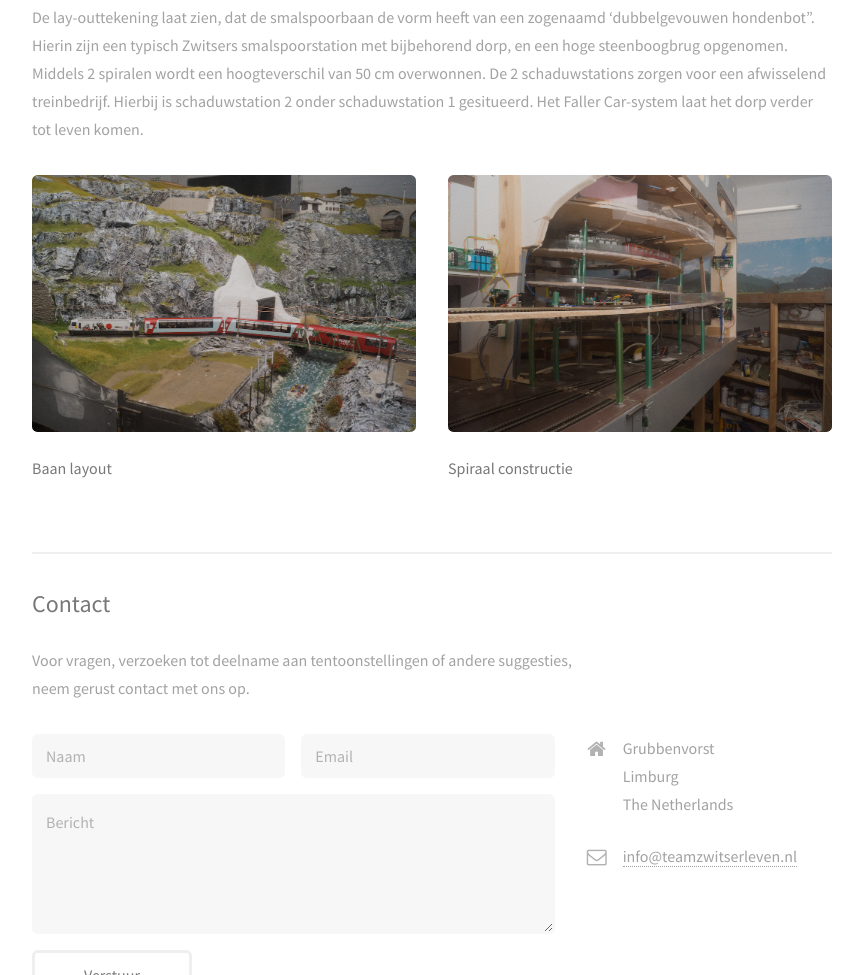
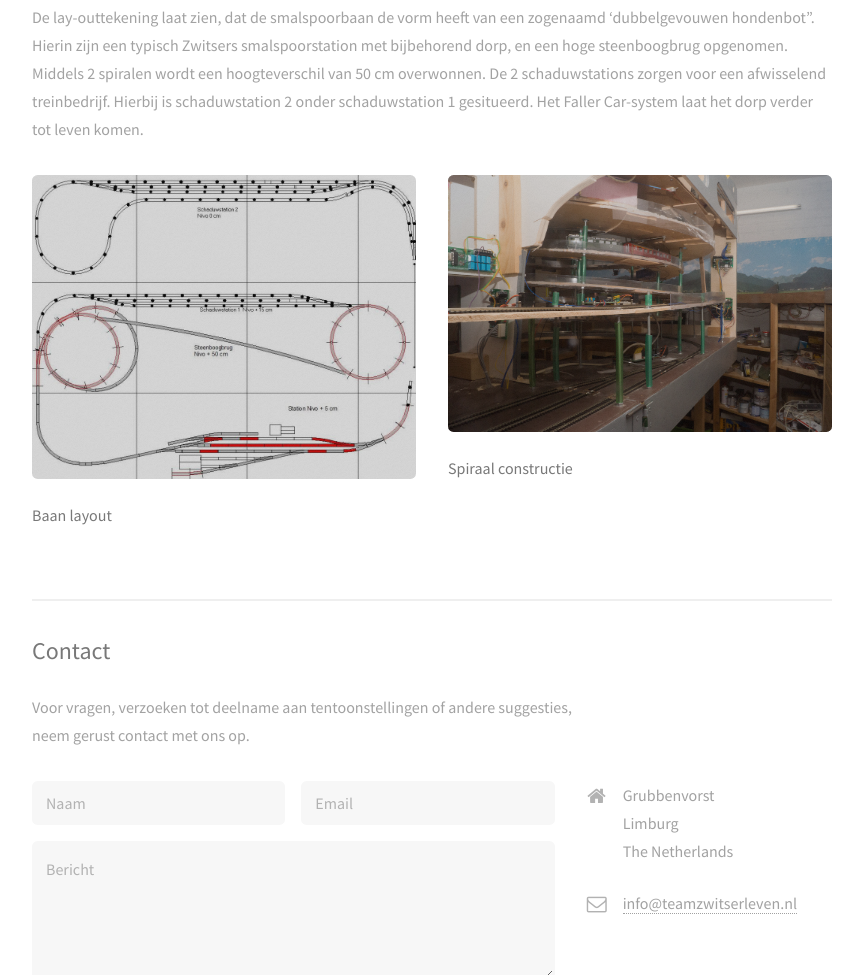
Before and after one commit to TeamZwitserleven/TeamZwitserleven.github.io, a plain HTML site: page index.html in a window 1280 px wide. Shown: the part 1761-2736 px from the top of the page, without its empty margins (400-1263 px from the left). Drawn offline with Linux system fonts and the light colour scheme.

Commit message:
Publish version b7b4cb9

```diff
--- a/index.html
+++ b/index.html
@@ -88,8 +88,8 @@
 	<div class="row">
 
 		<article class="6u 12u$(xsmall) work-item">
-			<a href="/images/2015-604.jpg" class="image fit thumb">
-				<img src="/images/2015-604.jpg" alt="" />
+			<a href="/images/baanlayout.jpg" class="image fit thumb">
+				<img src="/images/baanlayout.jpg" alt="" />
 			</a>
 			<h3>Baan layout</h3>
 			<p></p>
```
Also changed, not shown: images/baanlayout.jpg (added).
